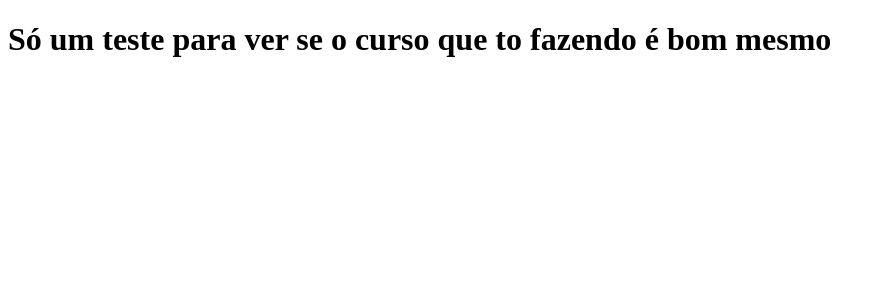
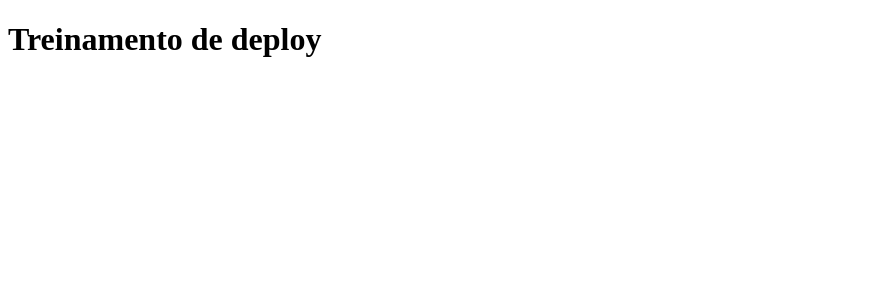
Before and after one commit to ruthes-gabriel/project-test, a Next.js app: page / in a window 1280 px wide. Shown: the top 300 px of the page, without its empty margins (0-885 px from the left). Built offline with nearby package versions, Linux system fonts and the light colour scheme.

Commit message:
Treino de deploy

```diff
--- a/pages/index.js
+++ b/pages/index.js
@@ -1,5 +1,5 @@
 function Home() {
-    return <h1>Só um teste para ver se o curso que to fazendo é bom mesmo</h1>
+    return <h1>Treinamento de deploy</h1>
 }
 
 export default Home;
```
